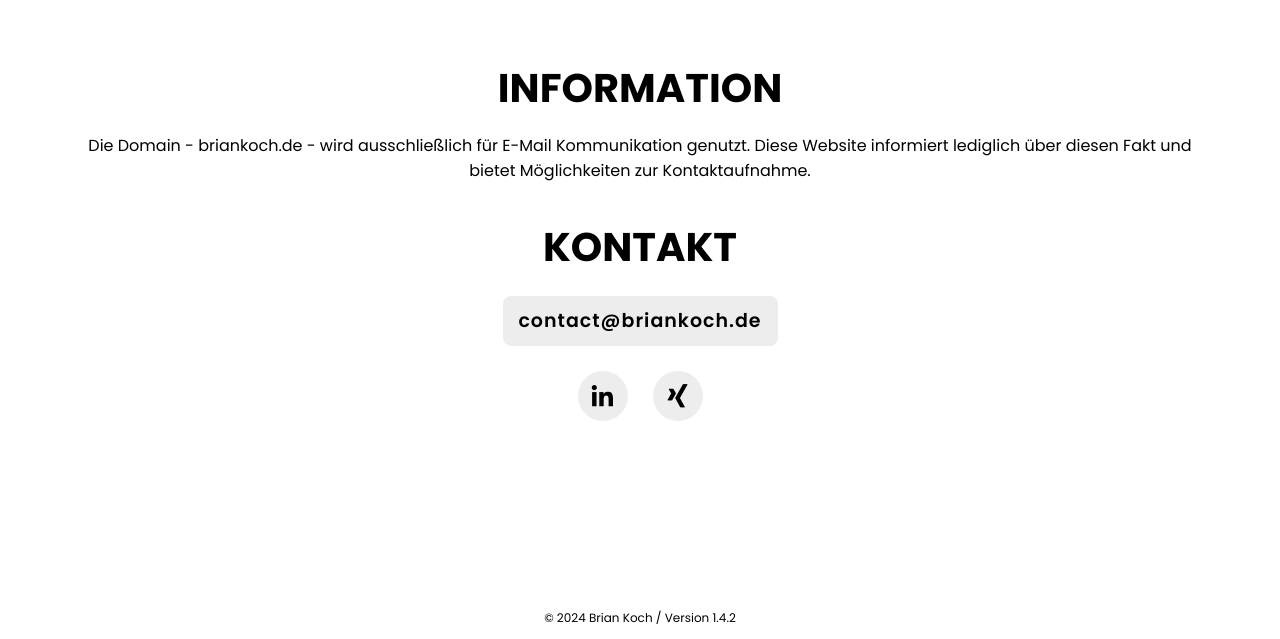
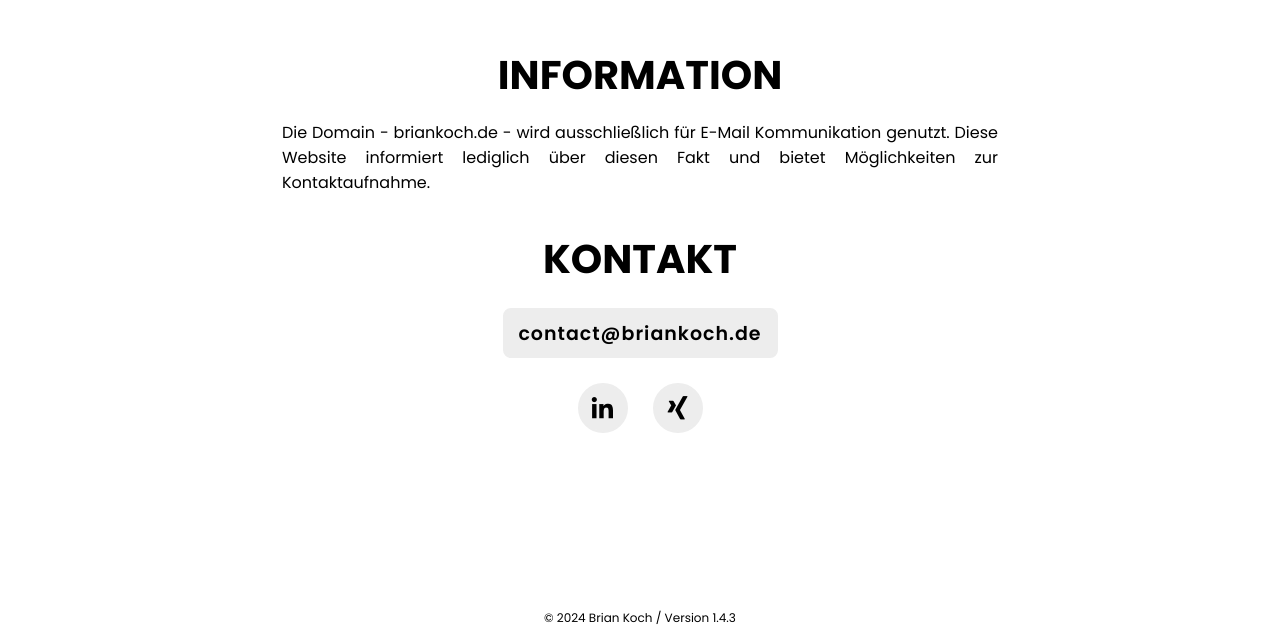
Before and after one commit to b-ria-n/personal, a plain HTML site: page index.html in a window 1280 px wide. Shown: the part 161-800 px from the top of the page. Drawn offline with nearby package versions, Linux system fonts and the light colour scheme.

Commit message:
Add files via upload

```diff
--- a/index.html
+++ b/index.html
@@ -47,7 +47,7 @@
 
 	<section class="footer">
 
-		<f1>© 2024 Brian Koch / Version 1.4.2</f1>
+		<f1>© 2024 Brian Koch / Version 1.4.3</f1>
 
     </section>
 
--- a/style.css
+++ b/style.css
@@ -51,8 +51,6 @@ html, body {
     padding: 20px;
 }
 
-*/
-
 .home {
     flex: 1;
     display: flex;
@@ -66,6 +64,19 @@ html, body {
     gap: 20px;
 }
 
+*/
+
+.home {
+    flex: 1;
+    display: flex;
+    justify-content: center;
+    align-items: center;
+	text-align: center;
+    width: 90%;
+    padding: 20px;
+    overflow: auto;
+}
+
 .home-content h1 {
 	position: relative;
 	font-size: 40px;
@@ -76,6 +87,8 @@ html, body {
 .home-content p {
 	position: relative;
 	font-size: 16px;
+	text-align: justify;
+    max-width: 800px;
 }
 
 .home-content h2 {
```
